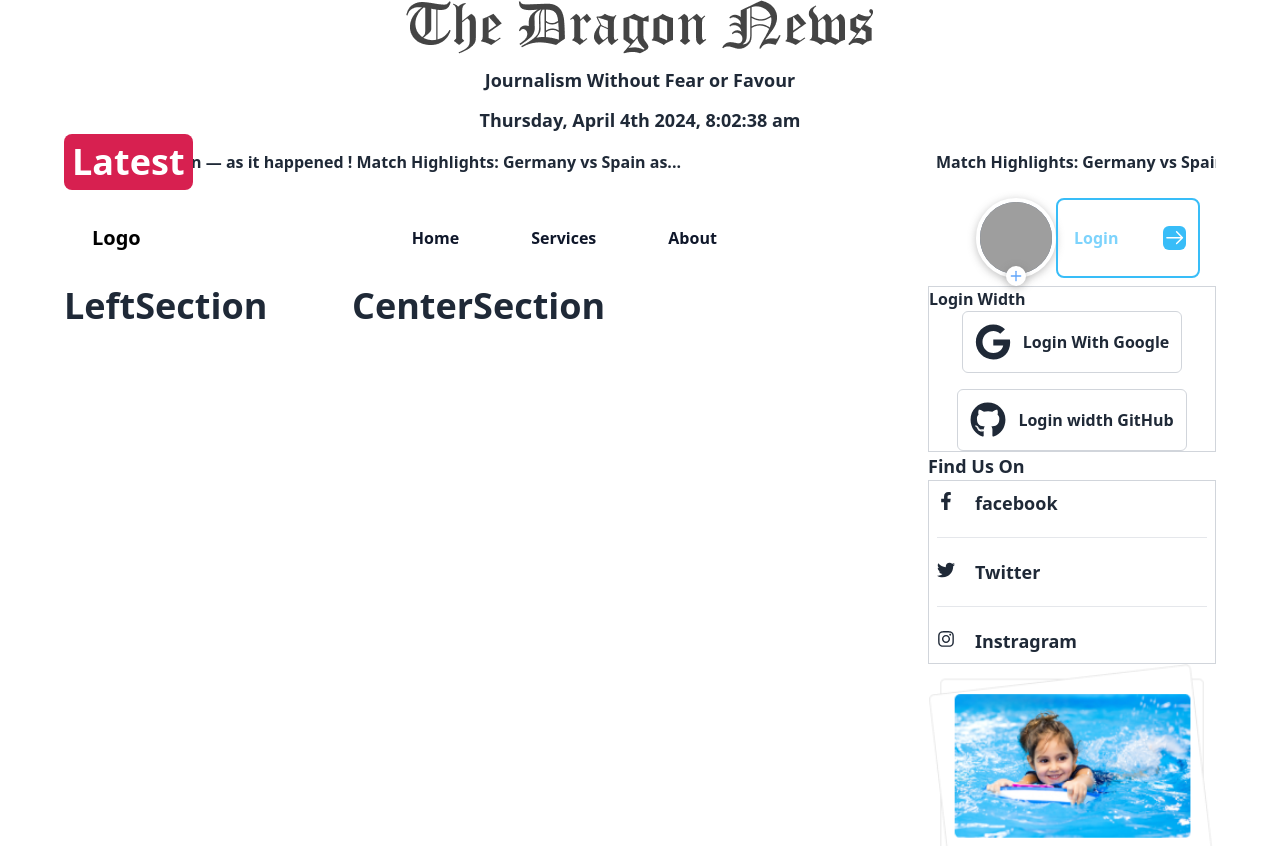
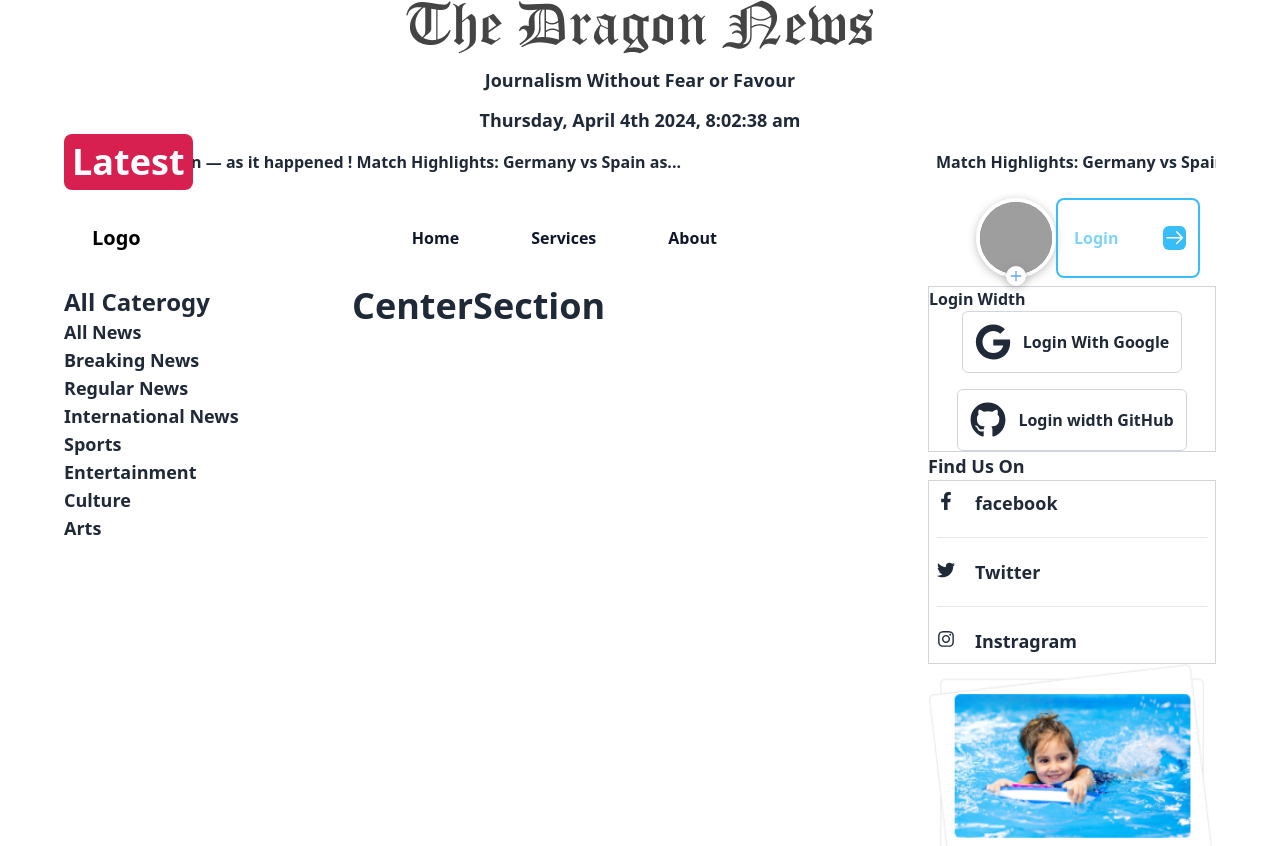
Before and after one commit to Animes101/dragon-news, a React (Vite) app: page / in a window 1280 px wide. Shown: the top 846 px of the page. Built offline with nearby package versions, Linux system fonts and the light colour scheme; grey boxes are pictures that could not be loaded.

Commit message:
complated left side

```diff
--- a/src/components/LeftSection.jsx
+++ b/src/components/LeftSection.jsx
@@ -1,9 +1,26 @@
-
+import { useEffect, useState } from "react";
+import { NavLink } from "react-router-dom";
 
 const LeftSection = () => {
+  const [catagory, setCatagroy] = useState([]);
+
+  useEffect(() => {
+    fetch("/categories.json")
+      .then((res) => res.json())
+      .then((data) => setCatagroy(data));
+  }, []);
   return (
-    <div>LeftSection</div>
-  )
-}
+    <div>
+      <h1 className="text-2xl font-bold">All Caterogy</h1>
+      <ul className="flex flex-col">
+        {catagory.map((item) => (
+          <NavLink className={`text-lg`} to={``} key={item.id}>
+            {item.name}
+          </NavLink>
+        ))}
+      </ul>
+    </div>
+  );
+};
 
-export default LeftSection
+export default LeftSection;
```
